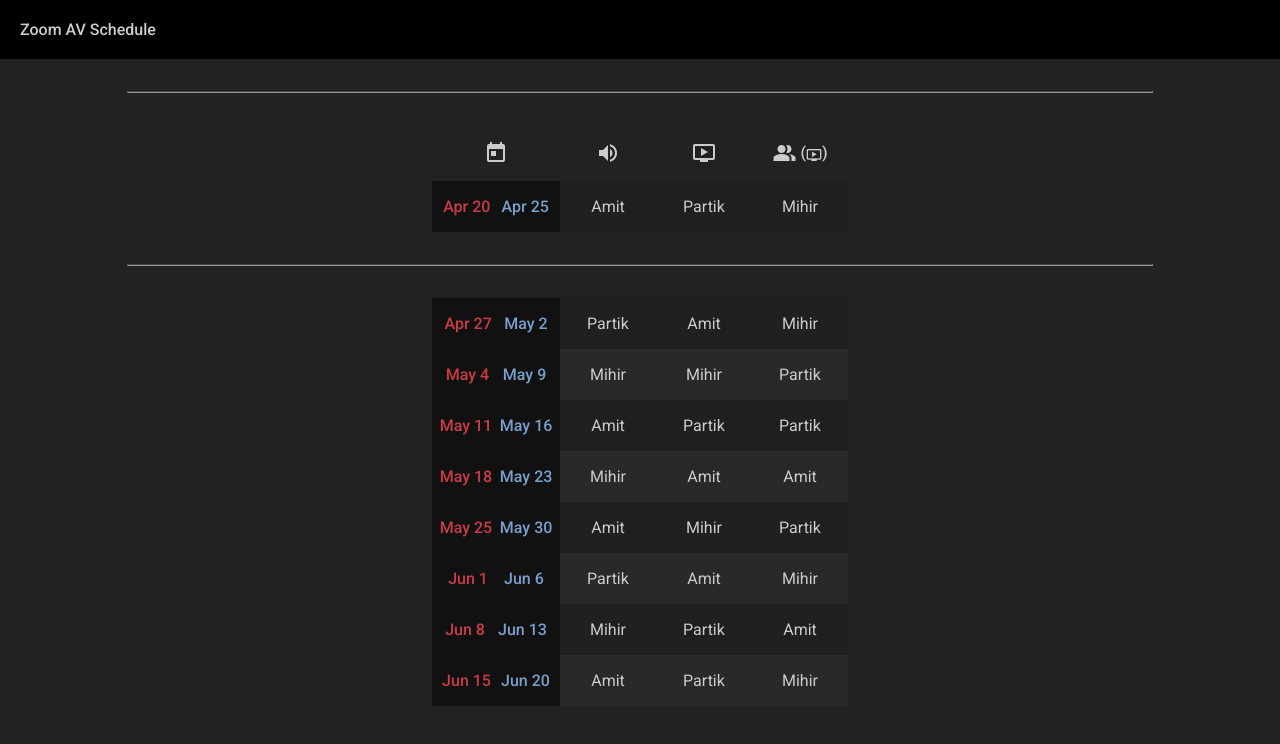
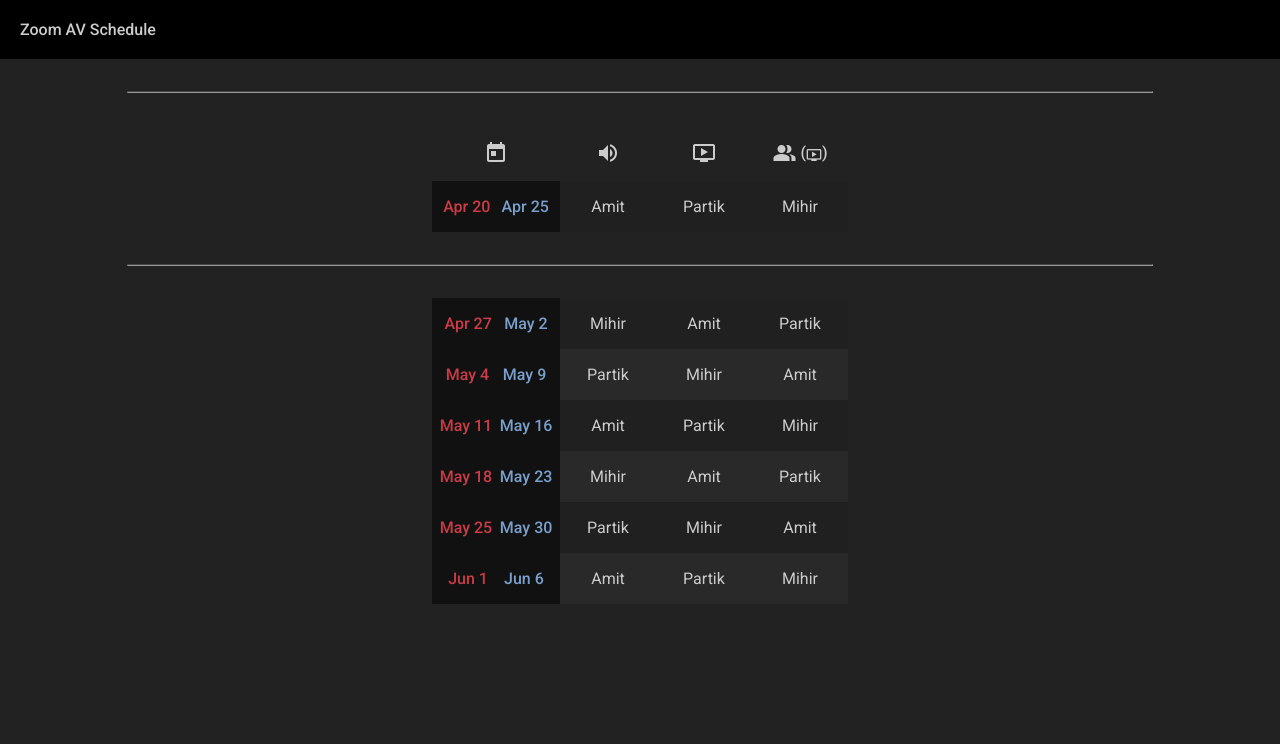
Before and after one commit to partikathwal/ehczoomav, a plain HTML site: page public/index.html in a window 1280 px wide. Drawn offline with Linux system fonts and the light colour scheme.

Commit message:
Update week cycle, change 8 to weekCycle.length

```diff
--- a/public/index.html
+++ b/public/index.html
@@ -111,14 +111,12 @@
     <script>
 
         const weekCycle = [
+            { "Sound": "Partik", "Media": "Mihir", "Attendant": "Amit" },
             { "Sound": "Amit", "Media": "Partik", "Attendant": "Mihir" },
-            { "Sound": "Partik", "Media": "Amit", "Attendant": "Mihir" },
-            { "Sound": "Mihir", "Media": "Mihir", "Attendant": "Partik" },
-            { "Sound": "Amit", "Media": "Partik", "Attendant": "Partik" },
-            { "Sound": "Mihir", "Media": "Amit", "Attendant": "Amit" },
-            { "Sound": "Amit", "Media": "Mihir", "Attendant": "Partik" },
-            { "Sound": "Partik", "Media": "Amit", "Attendant": "Mihir" },
-            { "Sound": "Mihir", "Media": "Partik", "Attendant": "Amit" },
+            { "Sound": "Mihir", "Media": "Amit", "Attendant": "Partik" },
+            { "Sound": "Partik", "Media": "Mihir", "Attendant": "Amit" },
+            { "Sound": "Amit", "Media": "Partik", "Attendant": "Mihir" },
+            { "Sound": "Mihir", "Media": "Amit", "Attendant": "Partik" },
         ];
 
         const tueDateDiv = document.querySelector("#tueDate");
@@ -131,10 +129,10 @@
 
             thisWeekTableBody.innerHTML += getRow(today);
 
-            //get next 8 dates
+            //get next dates
             let d = new Date(today);
             let rows = [];
-            for(let i = 0; i < 8; i++){
+            for(let i = 0; i < weekCycle.length; i++){
                 d.setDate(d.getDate() + 7);
                 rows.push(getRow(d));
             }
@@ -142,7 +140,7 @@
 
             //guj meeting
             let thisWeekInfo = getWeekInfo(today);
-            let week = weekCycle[thisWeekInfo.weekNum % 8];
+            let week = weekCycle[thisWeekInfo.weekNum % weekCycle.length];
             if(thisWeekInfo.isFirstSunday){
                 if(thisWeekInfo.sunday.isSameDateAs(today)){
                     document.getElementById("gujNoteSpan2").innerText = "today at 9:30am";
@@ -161,7 +159,7 @@
 
         function getRow(date){
             let weekInfo = getWeekInfo(date);
-            let week = weekCycle[weekInfo.weekNum % 8];
+            let week = weekCycle[weekInfo.weekNum % weekCycle.length];
             let t = formatDate(weekInfo.tuesday);
             let s = formatDate(weekInfo.sunday);
 
```
